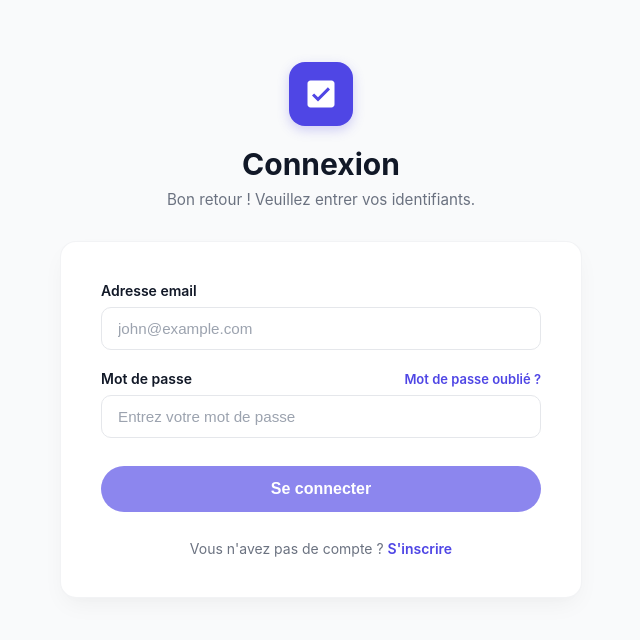
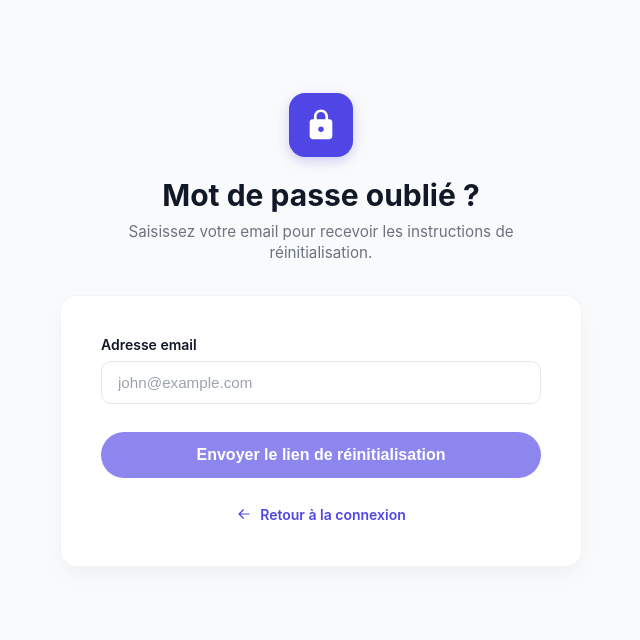
Before and after one commit to MTS775/gestion-notes-frontend, an Angular app: page /forgot-password in a window 1280 px wide. Before the commit this address led to /login. Shown: the part 110-750 px from the top of the page, without its empty margins (319-959 px from the left). Built offline with nearby package versions, Linux system fonts and the light colour scheme.

Commit message:
Mise en place de l'interface du mot de passe oublie

```diff
--- a/src/app/app.routes.ts
+++ b/src/app/app.routes.ts
@@ -1,10 +1,12 @@
 import { Routes } from '@angular/router';
 import { InscriptionFormComponent } from './features/inscription/components/inscription-form/inscription-form.component';
 import { ConnexionFormComponent } from './features/connexion/components/connexion-form/connexion-form.component';
+import { ForgotPasswordFormComponent } from './features/forgot-password/components/forgot-password-form/forgot-password-form.component';
 
 export const routes: Routes = [
   { path: 'login', component: ConnexionFormComponent },
   { path: 'register', component: InscriptionFormComponent },
+  { path: 'forgot-password', component: ForgotPasswordFormComponent },
   { path: '', redirectTo: '/login', pathMatch: 'full' },
-  { path: '**', redirectTo: '/login' }
+  { path: '**', redirectTo: '/login' },
 ];
--- /dev/null
+++ b/src/app/features/forgot-password/components/forgot-password-form/forgot-password-form.component.html
@@ -0,0 +1,64 @@
+<div class="forgot-container">
+  <!-- Brand Header -->
+  <div class="brand-header">
+    <div class="logo-box">
+      <svg xmlns="http://www.w3.org/2000/svg" viewBox="0 0 24 24" fill="currentColor">
+        <path d="M18 8h-1V6c0-2.76-2.24-5-5-5S7 3.24 7 6v2H6c-1.1 0-2 .9-2 2v10c0 1.1.9 2 2 2h12c1.1 0 2-.9 2-2V10c0-1.1-.9-2-2-2zm-6 9c-1.1 0-2-.9-2-2s.9-2 2-2 2 .9 2 2-.9 2-2 2zm3.1-9H8.9V6c0-1.71 1.39-3.1 3.1-3.1 1.71 0 3.1 1.39 3.1 3.1v2z"/>
+      </svg>
+    </div>
+    <h1>Mot de passe oublié ?</h1>
+    <p>Saisissez votre email pour recevoir les instructions de réinitialisation.</p>
+  </div>
+
+  <!-- Form Card -->
+  <div class="card">
+    @if (!isSubmitted) {
+      <form [formGroup]="forgotPasswordForm" (ngSubmit)="onSubmit()">
+
+        <!-- Email -->
+        <div class="form-group">
+          <label for="email">Adresse email</label>
+          <input
+            type="email"
+            id="email"
+            formControlName="email"
+            placeholder="john@example.com"
+            [class.invalid]="forgotPasswordForm.get('email')?.touched && forgotPasswordForm.get('email')?.invalid">
+        </div>
+
+        <!-- Submit Button -->
+        <button type="submit" [disabled]="forgotPasswordForm.invalid" class="btn-primary">
+          Envoyer le lien de réinitialisation
+        </button>
+
+        <!-- Footer Link -->
+        <div class="footer-link">
+          <a routerLink="/login" class="back-link">
+            <svg xmlns="http://www.w3.org/2000/svg" viewBox="0 0 20 20" fill="currentColor">
+              <path fill-rule="evenodd" d="M17 10a.75.75 0 01-.75.75H5.612l4.158 3.96a.75.75 0 11-1.04 1.08l-5.5-5.25a.75.75 0 010-1.08l5.5-5.25a.75.75 0 111.04 1.08L5.612 9.25H16.25A.75.75 0 0117 10z" clip-rule="evenodd" />
+            </svg>
+            Retour à la connexion
+          </a>
+        </div>
+
+      </form>
+    } @else {
+      <!-- Feedback Message -->
+      <div class="success-message">
+        <div class="icon-circle">
+          <svg xmlns="http://www.w3.org/2000/svg" fill="none" viewBox="0 0 24 24" stroke-width="1.5" stroke="currentColor">
+            <path stroke-linecap="round" stroke-linejoin="round" d="M21.75 6.75v10.5a2.25 2.25 0 01-2.25 2.25h-15a2.25 2.25 0 01-2.25-2.25V6.75m19.5 0A2.25 2.25 0 0019.5 4.5h-15a2.25 2.25 0 00-2.25 2.25m19.5 0v.243a2.25 2.25 0 01-1.07 1.916l-7.5 4.615a2.25 2.25 0 01-2.36 0L3.32 8.91a2.25 2.25 0 01-1.07-1.916V6.75" />
+          </svg>
+        </div>
+        <h3>Vérifiez votre boîte mail</h3>
+        <p>Un e-mail contenant les instructions a été envoyé à <strong>{{ forgotPasswordForm.get('email')?.value }}</strong>.</p>
+
+        <div class="footer-link">
+          <a routerLink="/login" class="back-link">
+            Retour à la connexion
+          </a>
+        </div>
+      </div>
+    }
+  </div>
+</div>
--- /dev/null
+++ b/src/app/features/forgot-password/components/forgot-password-form/forgot-password-form.component.scss
@@ -0,0 +1,194 @@
+$primary-color: #4f46e5;
+$primary-hover: #4338ca;
+$text-dark: #111827;
+$text-muted: #6b7280;
+$border-color: #e5e7eb;
+$bg-light: #f9fafb;
+$card-bg: #ffffff;
+
+.forgot-container {
+  min-height: 100vh;
+  display: flex;
+  flex-direction: column;
+  justify-content: center;
+  align-items: center;
+  background-color: $bg-light;
+  padding: 2rem 1rem;
+  font-family: -apple-system, BlinkMacSystemFont, "Segoe UI", Roboto, Helvetica, Arial, sans-serif;
+}
+
+.brand-header {
+  text-align: center;
+  margin-bottom: 2rem;
+  max-width: 400px;
+
+  .logo-box {
+    width: 64px;
+    height: 64px;
+    background-color: $primary-color;
+    border-radius: 16px;
+    display: inline-flex;
+    align-items: center;
+    justify-content: center;
+    margin-bottom: 1.25rem;
+    box-shadow: 0 4px 12px rgba(79, 70, 229, 0.25);
+
+    svg {
+      width: 34px;
+      height: 34px;
+      fill: #ffffff;
+    }
+  }
+
+  h1 {
+    font-size: 1.875rem;
+    font-weight: 700;
+    color: $text-dark;
+    margin: 0 0 0.5rem 0;
+  }
+
+  p {
+    color: $text-muted;
+    font-size: 0.95rem;
+    margin: 0;
+    line-height: 1.4;
+  }
+}
+
+.card {
+  background: $card-bg;
+  width: 100%;
+  max-width: 440px;
+  border-radius: 16px;
+  padding: 2.5rem;
+  box-shadow: 0 10px 25px -5px rgba(0, 0, 0, 0.05), 0 8px 10px -6px rgba(0, 0, 0, 0.01);
+  border: 1px solid rgba(229, 231, 235, 0.5);
+
+  .form-group {
+    margin-bottom: 1.25rem;
+
+    label {
+      display: block;
+      font-size: 0.875rem;
+      font-weight: 600;
+      color: $text-dark;
+      margin-bottom: 0.5rem;
+    }
+
+    input {
+      width: 100%;
+      padding: 0.75rem 1rem;
+      border-radius: 10px;
+      border: 1px solid $border-color;
+      font-size: 0.95rem;
+      color: $text-dark;
+      background-color: #ffffff;
+      outline: none;
+      transition: all 0.2s ease;
+      box-sizing: border-box;
+
+      &::placeholder {
+        color: #9ca3af;
+      }
+
+      &:focus {
+        border-color: $primary-color;
+        box-shadow: 0 0 0 4px rgba(79, 70, 229, 0.1);
+      }
+
+      &.invalid {
+        border-color: #ef4444;
+      }
+    }
+  }
+
+  .btn-primary {
+    width: 100%;
+    padding: 0.85rem;
+    background-color: $primary-color;
+    color: #ffffff;
+    font-size: 1rem;
+    font-weight: 600;
+    border: none;
+    border-radius: 9999px;
+    cursor: pointer;
+    margin-top: 0.5rem;
+    transition: background-color 0.2s ease, transform 0.1s ease;
+
+    &:hover:not(:disabled) {
+      background-color: $primary-hover;
+    }
+
+    &:active:not(:disabled) {
+      transform: scale(0.99);
+    }
+
+    &:disabled {
+      opacity: 0.65;
+      cursor: not-allowed;
+    }
+  }
+
+  .footer-link {
+    text-align: center;
+    margin-top: 1.75rem;
+
+    .back-link {
+      display: inline-flex;
+      align-items: center;
+      gap: 0.5rem;
+      color: $primary-color;
+      font-weight: 600;
+      font-size: 0.875rem;
+      text-decoration: none;
+
+      svg {
+        width: 16px;
+        height: 16px;
+      }
+
+      &:hover {
+        text-decoration: underline;
+      }
+    }
+  }
+
+  .success-message {
+    text-align: center;
+
+    .icon-circle {
+      width: 56px;
+      height: 56px;
+      background-color: rgba(79, 70, 229, 0.1);
+      border-radius: 50%;
+      display: flex;
+      align-items: center;
+      justify-content: center;
+      margin: 0 auto 1.25rem;
+
+      svg {
+        width: 28px;
+        height: 28px;
+        stroke: $primary-color;
+      }
+    }
+
+    h3 {
+      font-size: 1.25rem;
+      font-weight: 700;
+      color: $text-dark;
+      margin: 0 0 0.5rem 0;
+    }
+
+    p {
+      color: $text-muted;
+      font-size: 0.9rem;
+      line-height: 1.5;
+      margin: 0;
+
+      strong {
+        color: $text-dark;
+      }
+    }
+  }
+}
--- /dev/null
+++ b/src/app/features/forgot-password/components/forgot-password-form/forgot-password-form.component.ts
@@ -0,0 +1,52 @@
+import { Component } from '@angular/core';
+import { CommonModule } from '@angular/common';
+import { RouterModule } from '@angular/router';
+import { ReactiveFormsModule, FormBuilder, FormGroup, Validators } from '@angular/forms';
+import { ForgotPasswordRequest } from '../../models/forgot-password.model';
+
+@Component({
+  selector: 'app-forgot-password-form',
+  standalone: true,
+  imports: [CommonModule, RouterModule, ReactiveFormsModule],
+  templateUrl: './forgot-password-form.component.html',
+  styleUrl: './forgot-password-form.component.scss'
+})
+export class ForgotPasswordFormComponent {
+  forgotPasswordForm: FormGroup;
+  isSubmitting = false;
+  isSubmitted = false;
+
+  constructor(private fb: FormBuilder) {
+    this.forgotPasswordForm = this.fb.group({
+      email: ['', [Validators.required, Validators.email]]
+    });
+  }
+
+  onSubmit(): void {
+    if (this.forgotPasswordForm.invalid) {
+      this.markFormGroupTouched(this.forgotPasswordForm);
+      return;
+    }
+
+    this.isSubmitting = true;
+    const forgotPasswordData: ForgotPasswordRequest = this.forgotPasswordForm.value;
+
+    // TODO: Appeler le service de réinitialisation de mot de passe
+    console.log('Demande de réinitialisation:', forgotPasswordData);
+
+    setTimeout(() => {
+      this.isSubmitting = false;
+      this.isSubmitted = true;
+      this.forgotPasswordForm.reset();
+    }, 1000);
+  }
+
+  private markFormGroupTouched(formGroup: FormGroup): void {
+    Object.keys(formGroup.controls).forEach(key => {
+      const control = formGroup.get(key);
+      control?.markAsTouched();
+    });
+  }
+
+  get email() { return this.forgotPasswordForm.get('email'); }
+}
```
Also changed, not shown: src/app/features/forgot-password/models/forgot-password.model.ts (added, +8 -0 lines).
